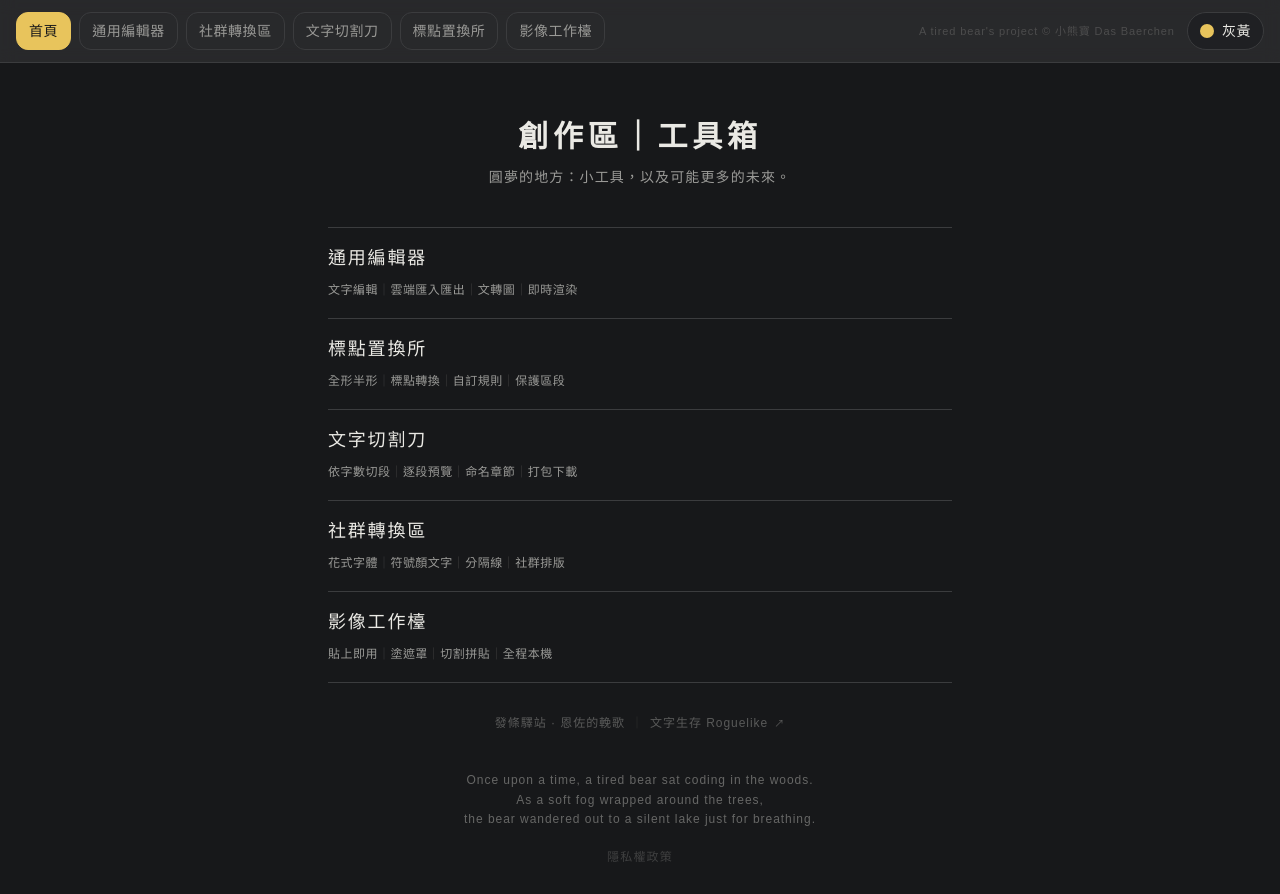
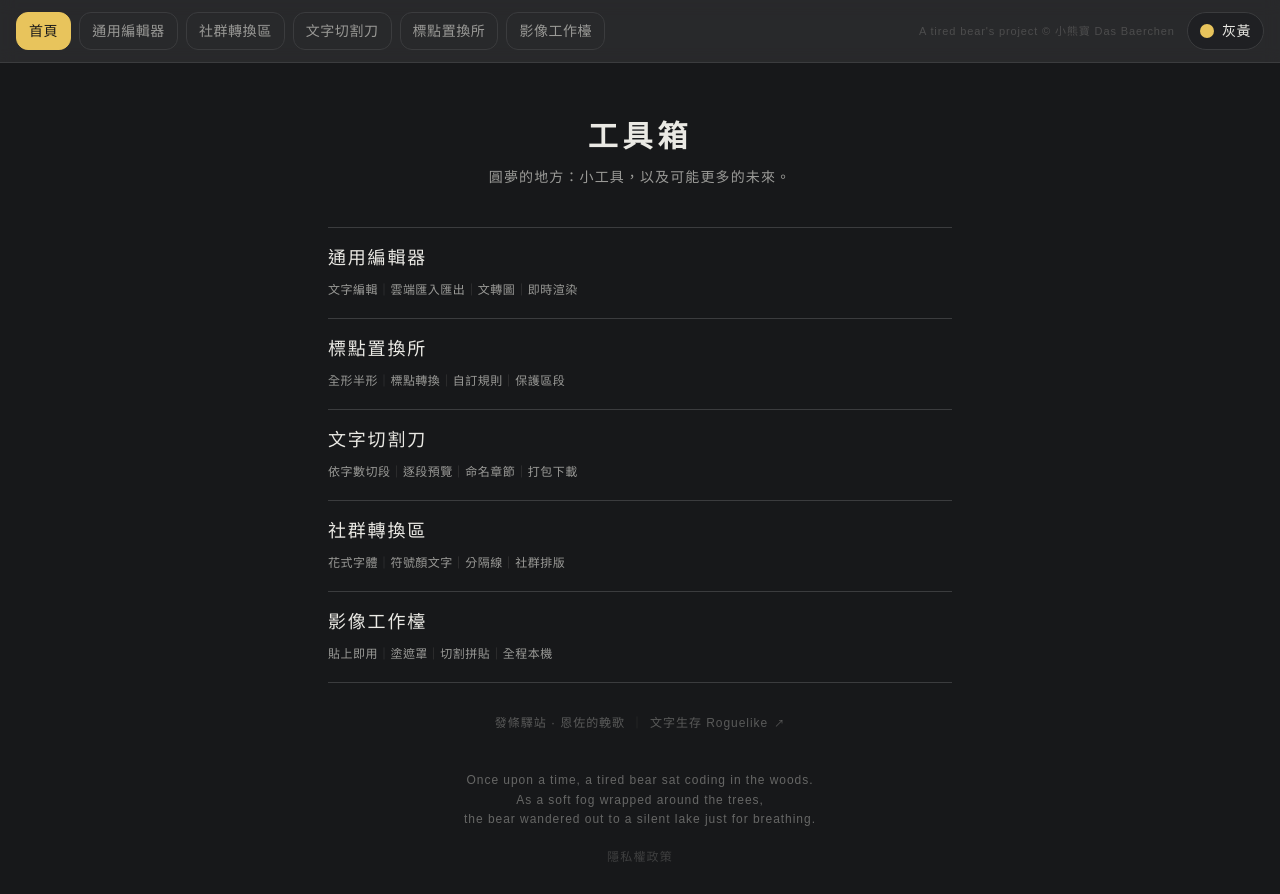
Before and after one commit to dasbaerchen42/ToolBox, a Next.js app: page / in a window 1280 px wide. Built offline with nearby package versions, Linux system fonts and the light colour scheme; a web font is replaced by a local one.

Commit message:
首頁標題改成「工具箱」
Co-Authored-By: Claude Opus 5 <noreply@anthropic.com>
Claude-Session: https://claude.ai/code/session_01Je4DtMtNPdPWBPMq2aCFUc

```diff
--- a/app/page.tsx
+++ b/app/page.tsx
@@ -51,7 +51,7 @@ export default function HomePage() {
       <div className="mx-auto flex w-full max-w-2xl flex-1 flex-col px-6">
         <header className="pt-10 pb-8 text-center md:pt-14 md:pb-10">
           <h1 className="text-2xl font-semibold tracking-[0.16em] md:text-3xl">
-            創作區｜工具箱
+            工具箱
           </h1>
           <p className={`mt-3 text-sm tracking-[0.08em] ${t.muted}`}>
             圓夢的地方：小工具，以及可能更多的未來。
```
